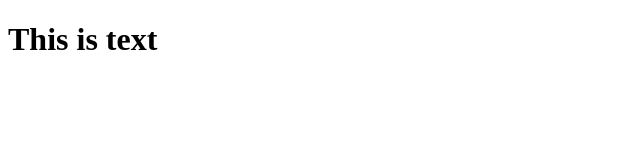
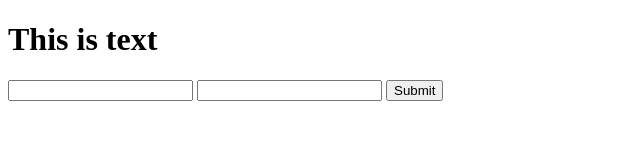
Before and after one commit to rh-abir/git-collaborate, a plain HTML site: page index.html in a window 1280 px wide. Shown: the whole page, without its empty margins (0-640 px from the left). Drawn offline with Linux system fonts and the light colour scheme.

Commit message:
create new login form dev-1

```diff
--- a/index.html
+++ b/index.html
@@ -7,5 +7,10 @@
 </head>
 <body>
     <h1>This is text</h1>
+    <form action="">
+        <input type="text">
+        <input type="text">
+        <button type="submit">Submit</button>
+    </form>
 </body>
 </html>
```
